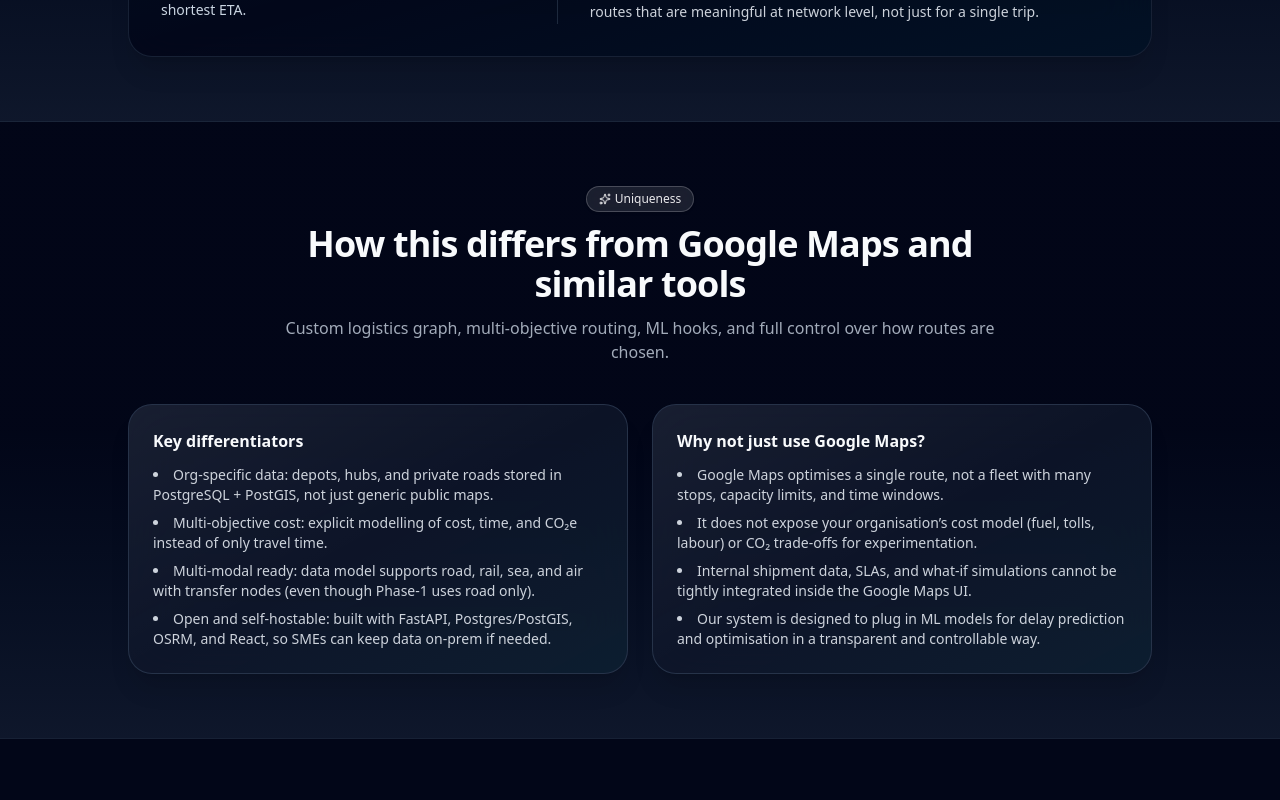
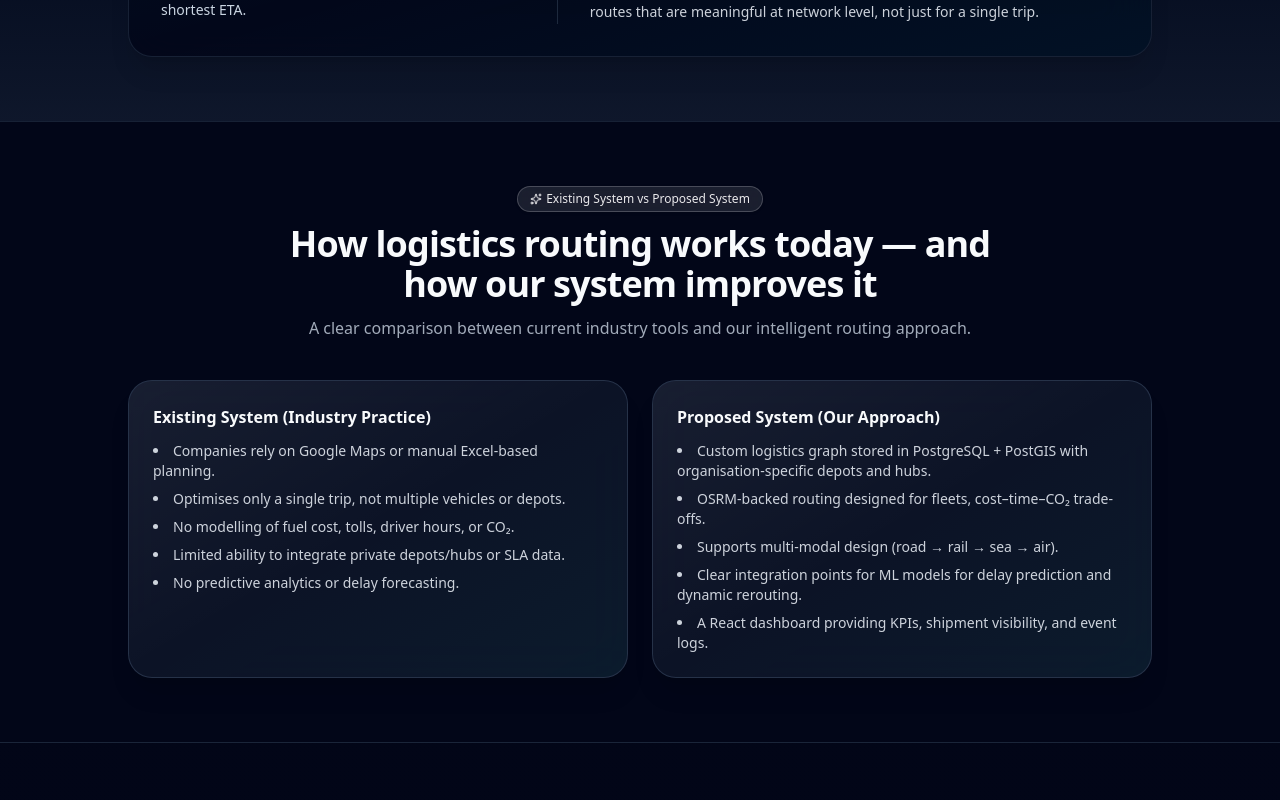
Before and after one commit to shishirshebbar/Intelligent-Route-Optimisation-for-Multi-Modal-Transport-Systems, a React (Vite) app in the folder frontend/: page / in a window 1280 px wide. Shown: the part 1300-2100 px from the top of the page. Built offline with nearby package versions, Linux system fonts and the light colour scheme; no server answers.

Commit message:
UI change

```diff
--- a/frontend/src/pages/LandingPage.tsx
+++ b/frontend/src/pages/LandingPage.tsx
@@ -229,17 +229,17 @@ const stats = useMemo(
     {
       icon: MapIcon,
       label: "Locations Configured",
-      value: "8",
+      value: "19",
     },
     {
       icon: BarChart3,
       label: "Shipments in Dataset",
-      value: "2",
+      value: "8",
     },
     {
       icon: Radar,
       label: "Events Logged",
-      value: "16",
+      value: "26",
     },
     {
       icon: Route,
@@ -287,6 +287,9 @@ const stats = useMemo(
               <a className="hover:text-teal-300 transition" href="#problem">
                 Problem
               </a>
+              <a className="hover:text-teal-300 transition" href="#existing">
+    Existing System
+  </a>
               <a className="hover:text-teal-300 transition" href="#uniqueness">
                 Uniqueness
               </a>
@@ -507,6 +510,57 @@ const stats = useMemo(
   </div>
 </section>
 
+{/* EXISTING VS PROPOSED SYSTEM */}
+<section
+  id="existing"
+  className="scroll-mt-24 border-t border-slate-800/80 bg-slate-950"
+>
+  <div className="mx-auto max-w-7xl px-5 py-16 md:px-8">
+    <SectionHeader
+      eyebrow="Existing System vs Proposed System"
+      title="How logistics routing works today — and how our system improves it"
+      subtitle="A clear comparison between current industry tools and our intelligent routing approach."
+    />
+
+    <div className="mx-auto grid max-w-5xl grid-cols-1 gap-6 text-sm text-slate-200/90 md:grid-cols-2">
+      <GlassCard>
+        <h3 className="mb-3 text-base font-semibold text-slate-50">
+          Existing System (Industry Practice)
+        </h3>
+        <ul className="space-y-2 list-disc list-inside">
+          <li>Companies rely on Google Maps or manual Excel-based planning.</li>
+          <li>Optimises only a single trip, not multiple vehicles or depots.</li>
+          <li>No modelling of fuel cost, tolls, driver hours, or CO₂.</li>
+          <li>Limited ability to integrate private depots/hubs or SLA data.</li>
+          <li>No predictive analytics or delay forecasting.</li>
+        </ul>
+      </GlassCard>
+
+      <GlassCard>
+        <h3 className="mb-3 text-base font-semibold text-slate-50">
+          Proposed System (Our Approach)
+        </h3>
+        <ul className="space-y-2 list-disc list-inside">
+          <li>
+            Custom logistics graph stored in PostgreSQL + PostGIS with
+            organisation-specific depots and hubs.
+          </li>
+          <li>
+            OSRM-backed routing designed for fleets, cost–time–CO₂ trade-offs.
+          </li>
+          <li>Supports multi-modal design (road → rail → sea → air).</li>
+          <li>
+            Clear integration points for ML models for delay prediction and
+            dynamic rerouting.
+          </li>
+          <li>
+            A React dashboard providing KPIs, shipment visibility, and event logs.
+          </li>
+        </ul>
+      </GlassCard>
+    </div>
+  </div>
+</section>
 
         {/* UNIQUENESS */}
         <section
```
